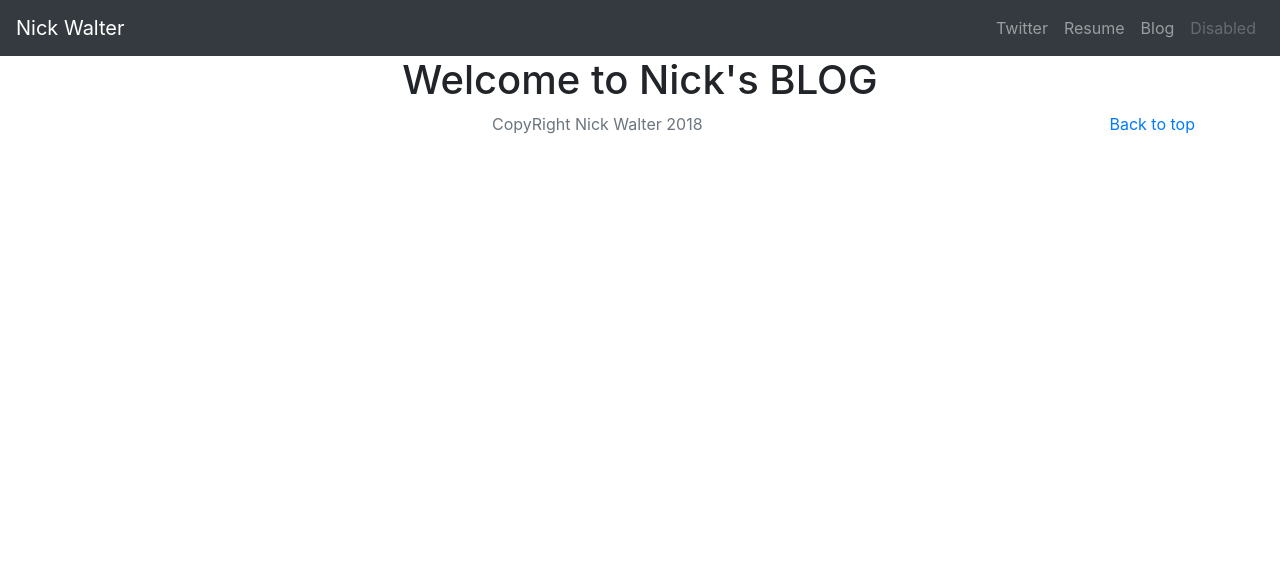
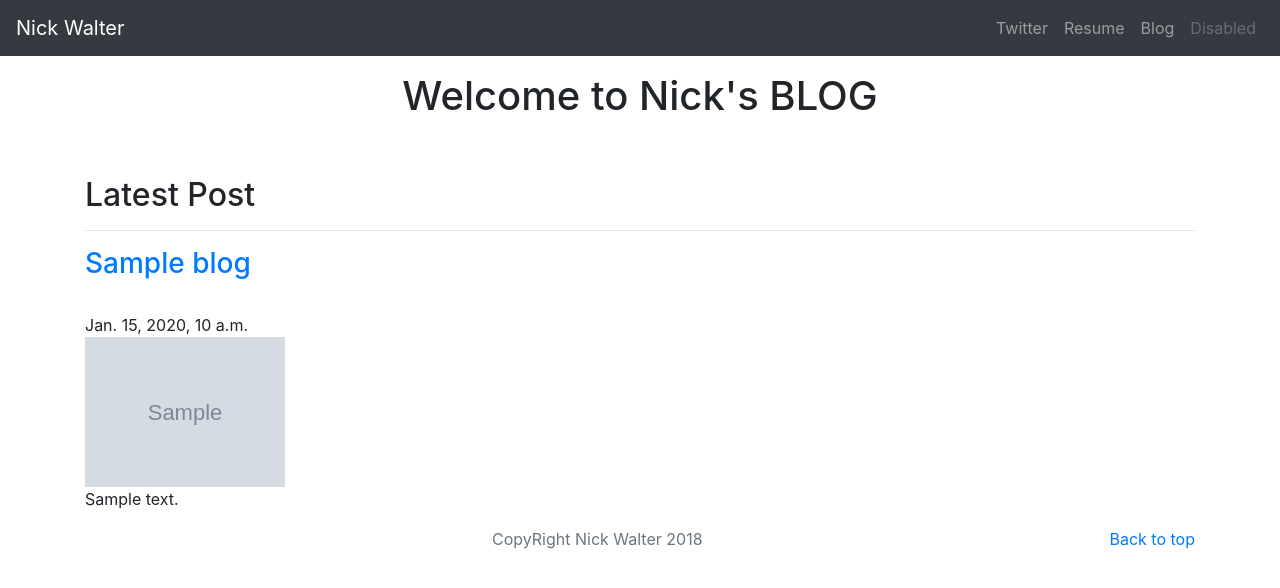
Before and after one commit to yanadhorn/portfolio, a Django app: template blog/templates/blog/allblogs.html in a window 1280 px wide. Shown: the top 588 px of the page. Run offline with Django 3.2, Linux system fonts and the light colour scheme; the template is opened without the code that fills it: most values are stand-ins (such as "Sample title", 1, 10 or a date in 2020); grey boxes marked "Sample" are stand-in pictures; data that the repository does not hold is empty; some libraries are stand-ins or nearby versions.

Commit message:
git add -A

```diff
--- a/blog/templates/blog/allblogs.html
+++ b/blog/templates/blog/allblogs.html
@@ -14,7 +14,7 @@
     <link rel="stylesheet" href="https://stackpath.bootstrapcdn.com/bootstrap/4.1.3/css/bootstrap.min.css" integrity="sha384-MCw98/SFnGE8fJT3GXwEOngsV7Zt27NXFoaoApmYm81iuXoPkFOJwJ8ERdknLPMO" crossorigin="anonymous">
 
     <!-- Custom styles for this template -->
-    <link href="album.css" rel="stylesheet">
+    <!-- <link href="album.css" rel="stylesheet"> -->
   </head>
 
   <body>
@@ -38,9 +38,28 @@
     </header>
 
     <main role="main">
+        <div class="container">
 
-        <h1 class="text-center">Welcome to Nick's BLOG</h1>
+        <h1 class="text-center pt-3">Welcome to Nick's BLOG</h1>
+        <br />
+        <br />
+        <h2>Latest Post</h2>
+        <hr />
 
+        {% for blog in blogs.all %}
+
+        <a href=""> <h3> {{blog.title}} </h3> </a>
+        <br />
+        {{ blog.pub_date_pretty }}
+        <br />
+        <img class="img-fluid" src="{{ blog.image.url }}" alt="" height="200" width="200">
+        <br />
+        <p>{{blog.summary}}</p>
+
+
+        {% endfor %}
+
+      </div>
     </main>
 
     <footer class="text-muted">
--- a/blog/views.py
+++ b/blog/views.py
@@ -1,5 +1,7 @@
 from django.shortcuts import render
 
+from blog.models import Blog
 # Create your views here.
 def allblogs(request):
-    return render(request, 'blogs/allblogs.html')
+    blogs = Blog.objects
+    return render(request, 'blog/allblogs.html', {'blogs':blogs})
```
Also changed, not shown: blog/models.py (+8 -0 lines).
